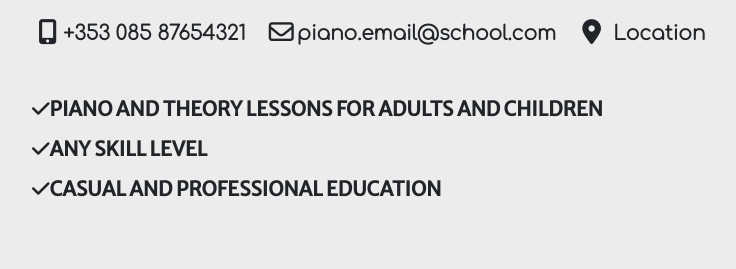
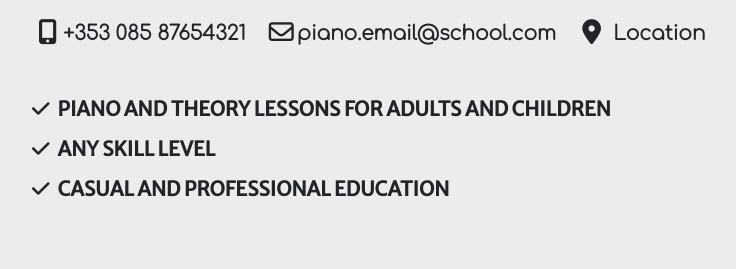
Before and after one commit to Folkor1/CI_PP4_BookLessons, a Django app: template templates/index.html in a window 1280 px wide. Shown: the part 484-753 px from the top of the page, without its empty margins (50-786 px from the left). Run offline with Django 3.2, Linux system fonts and the light colour scheme; the template is opened without the code that fills it, so the values that code supplies are empty; some libraries are stand-ins or nearby versions.

Commit message:
Add margin for icons on home page

```diff
--- a/templates/admin_panel.html
+++ b/templates/admin_panel.html
@@ -41,5 +41,4 @@
         </div>
     </div>
 
-
 {%endblock%}
--- a/templates/index.html
+++ b/templates/index.html
@@ -20,9 +20,9 @@
             <a class="text-reset text-decoration-none" href="https://www.google.com/maps/@51.8929789,-8.4708304,17z" target="_blank">Location</a></li>
     </ul>
     <ul class="h5 p-0 mt-5 text-uppercase" id="home-text">
-        <li class="mb-3"><i class="fa-solid fa-check"></i>Piano and Theory lessons for adults and children</li>
-        <li class="mb-3"><i class="fa-solid fa-check"></i>Any skill level</li>
-        <li><i class="fa-solid fa-check"></i>Casual and professional education</li>
+        <li class="mb-3"><i class="fa-solid fa-check me-2"></i>Piano and Theory lessons for adults and children</li>
+        <li class="mb-3"><i class="fa-solid fa-check me-2"></i>Any skill level</li>
+        <li><i class="fa-solid fa-check me-2"></i>Casual and professional education</li>
 </div>
 
 <!-- Location -->
```
